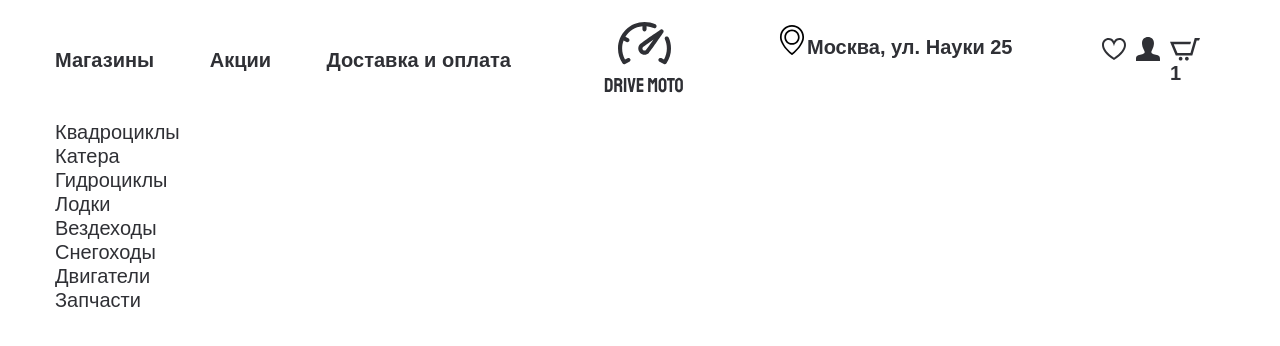
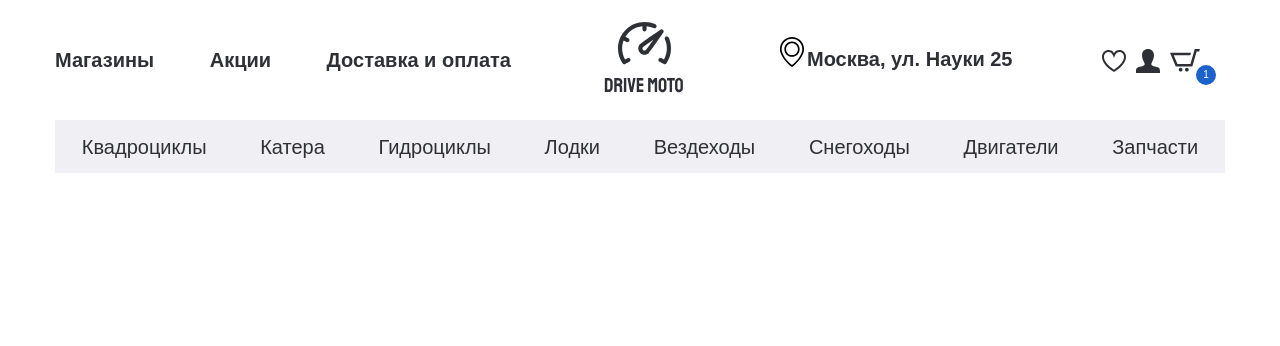
Before and after one commit to Evgeny-Laznevoy/StoreMoto, a website: page app/index.html in a window 1280 px wide. Drawn offline with nearby package versions, Linux system fonts and the light colour scheme.

Commit message:
layout menu

```diff
--- a/app/index.html
+++ b/app/index.html
@@ -65,7 +65,6 @@
 
     <div class="header__bottom">
       <div class="container">
-        <div class="header__bottom-inner">
           <ul class="menu-categories">
             <li class="menu-categories__item">
               <a class="menu-categories__link" href="#">
@@ -109,7 +108,6 @@
             </li>
           </ul>
         </div>
-      </div>
     </div>
 
   </header>
--- a/app/scss/style.scss
+++ b/app/scss/style.scss
@@ -32,6 +32,10 @@
             top: -10px;
         }
     }
+
+    &__bottom {
+        margin-bottom: 78px;
+    }
 }
 
 .menu {
@@ -43,13 +47,67 @@
     }
 }
 
+.menu-categories {
+    background-color: #f0f0f4;
+    display: flex;
+    align-items: center;
+    justify-content: space-around;
+    min-height: 53px;
+
+    &__item {
+        position: relative;
+    }
+
+    &__link {
+        padding: 15px 0 14px;
+        position: relative;
+        &:hover {
+            // @extend %sf-bold;
+            // border-bottom: 3px solid #1c62cd;
+            &::before {
+                width: 100%;
+                right: auto;
+                left: 0;
+            }
+        }
+
+        &::before {
+            content: '';
+            position: absolute;
+            width: 0;
+            left: auto;
+            background-color: #1c62cd;
+            height: 3px;
+            bottom: -2px;
+            transition: all .3s;
+            right: 0;
+        }
+    }
+}
+
 .user-list {
     display: flex;
     margin-right: 15px;
     &__item {
         padding-right: 10px;
+        position: relative;
     }
 }
 
+.basket__num {
+    position: absolute;
+    font-weight: 500;
+    font-size: 10px;
+    line-height: 20px;
+    width: 20px;
+    height: 20px;
+    border-radius: 50%;
+    color: #ffffff;
+    background-color: #1c62cd;
+    text-align: center;
+    bottom: -12px;
+    right: -6px;
+    @extend %sf-medium;
+}
 
 @import "media";
```
Also changed, not shown: app/scss/_global.scss (+0 -43 lines), app/css/style.min.css.
